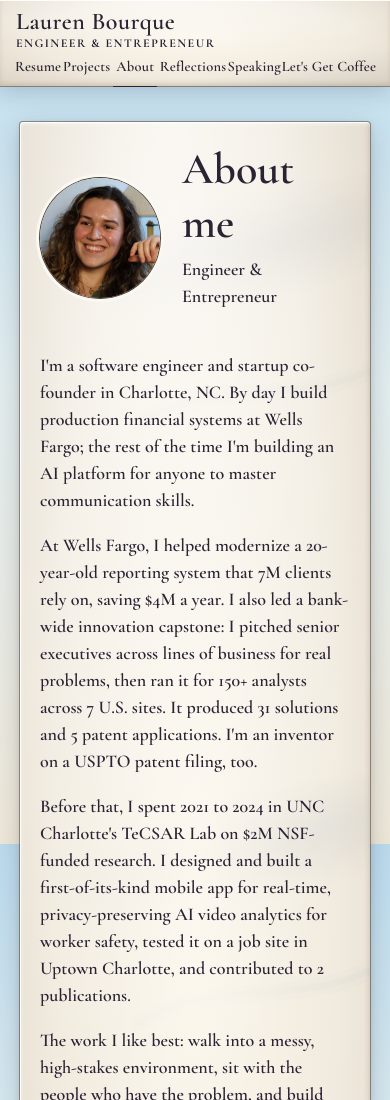
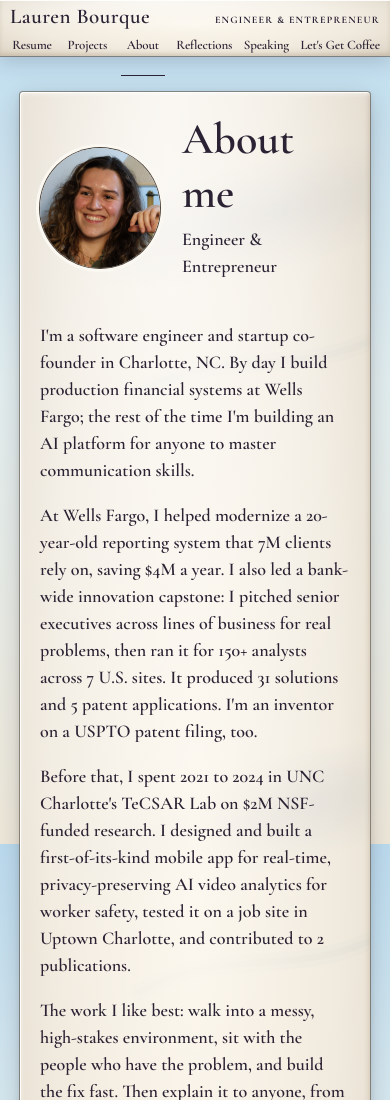
Before and after one commit to lolobq/My-Website, a website: page about.html in a window 390 px wide. Shown: the top 1100 px of the page. Drawn offline with Linux system fonts and the light colour scheme.

Commit message:
Builder: compact top bar (about 35% shorter), two tidy nav rows on phones
Co-Authored-By: Claude Opus 5.5 <noreply@anthropic.com>

```diff
--- a/css/pages.css
+++ b/css/pages.css
@@ -5,9 +5,9 @@
 
 /* Header height before js/pages.js measures it (it sets --header-h inline). Matches the real
    header at phone and desktop widths so the page doesn't jump when the measurement lands. */
-:root { --header-h: 88px; }
-@media (max-width: 900px) { :root { --header-h: 104px; } }
-@media (max-width: 560px) { :root { --header-h: 86px; } }
+:root { --header-h: 56px; }
+@media (max-width: 900px) { :root { --header-h: 53px; } }
+@media (max-width: 800px) { :root { --header-h: 56px; } }
 
 /* ───────────── Resume: the PDF on the garden, nothing else ─────────────
    Desktop with a PDF viewer: one stone frame filling the viewport below the header.
--- a/css/style.css
+++ b/css/style.css
@@ -8,7 +8,7 @@
   --clay: #c4693f;
   --clay-dark: #9c4f2d;
   --px: 4px;
-  --header-h: 104px;
+  --header-h: 56px;
   --fig-top: 50vh;
   --fig-bottom: 60vh;
   --display: "Cormorant Garamond", "Cormorant Garamond Fallback", "EB Garamond", Garamond, Georgia, serif;
@@ -1113,3 +1113,44 @@ body.page.page-resume {
 @media (prefers-reduced-motion: reduce) {
   .card { transition: opacity 150ms linear; }
 }
+
+/* ───────────── Compact top bar: slimmer slab, smaller name, nav hit areas stay 44px ───────────── */
+#site-header .bar.stone, #site-header .bar.stone[class] { padding: 6px 28px; gap: 20px; }
+#site-header .who { gap: 1px; }
+#site-header .name { font-size: 29px; }
+#site-header .bar.stone .tagline { font-size: 12px; letter-spacing: 2px; line-height: 1.2; }
+#site-header .nav-link { font-size: 18px; }
+#site-header .actions { gap: 0 24px; }
+@media (max-width: 1100px) {
+  #site-header .nav-link { font-size: 17px; }
+  #site-header .actions { gap: 0 16px; }
+}
+@media (max-width: 900px) {
+  #site-header .bar.stone, #site-header .bar.stone[class] { padding: 6px 18px; gap: 14px; }
+  #site-header .name { font-size: 26px; }
+  #site-header .nav-link { font-size: 16px; }
+  #site-header .actions { gap: 0 12px; }
+}
+/* Phones: two tidy rows. Name and title share the first, all six links share the second. */
+@media (max-width: 800px) {
+  #site-header .bar.stone, #site-header .bar.stone[class] { padding: 5px 14px 0; gap: 4px 0; }
+  #site-header .who { flex: 1 0 100%; flex-direction: row; align-items: baseline; justify-content: space-between; gap: 8px; min-height: 24px; }
+  #site-header .name { font-size: 21px; line-height: 24px; }
+  #site-header .bar.stone .tagline { font-size: 10px; letter-spacing: 1.2px; white-space: nowrap; }
+  #site-header .actions { width: 100%; padding: 0 0 3px; justify-content: space-between; gap: 0 4px; }
+  #site-header .nav-link { font-size: 16px; letter-spacing: 0; align-items: flex-start; padding: 4px 0 0; margin: 0 0 -24px; }
+  #dock { top: calc(var(--header-h) + 28px); }
+}
+@media (max-width: 560px) {
+  #site-header .nav-link { font-size: 15px; }
+}
+@media (max-width: 480px) {
+  #site-header .nav-link { font-size: 14px; }
+}
+@media (max-width: 400px) {
+  #site-header .bar.stone, #site-header .bar.stone[class] { padding: 5px 10px 0; }
+  #site-header .nav-link { font-size: 13px; letter-spacing: -0.15px; }
+}
+@media (max-width: 380px) {
+  #site-header .actions[data-count="6"] .nav-link { font-size: 13px; letter-spacing: -0.15px; }
+}
```
